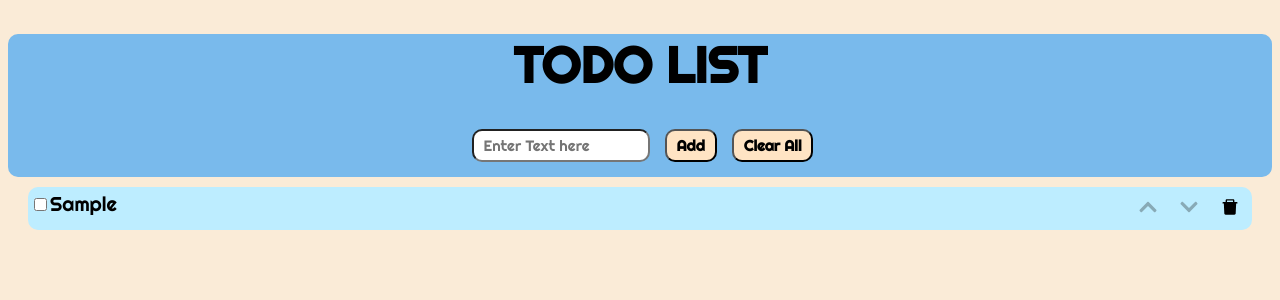
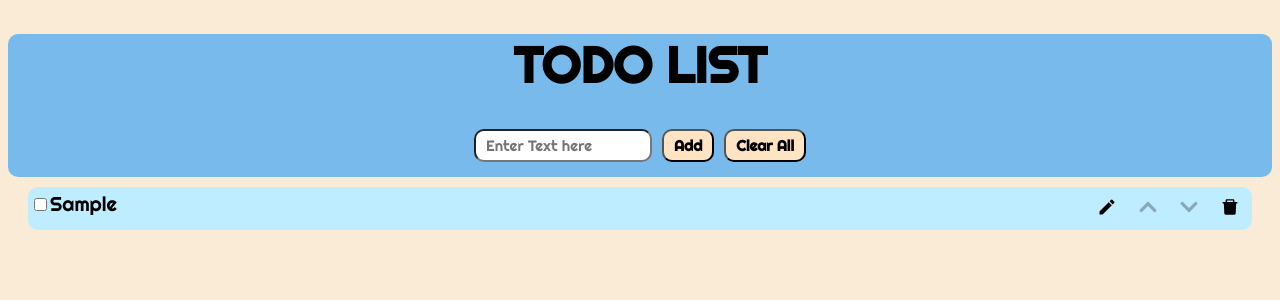
Before and after one commit to kd-shah/ToDoApp, a React (Create React App) app: page / in a window 1280 px wide. Both pictures are taken after typing "Sample" into the empty fields and a click on the button "Add". Shown: the top 300 px of the page. Built offline with nearby package versions, Linux system fonts and the light colour scheme; a web font is replaced by a local one.

Commit message:
features added

```diff
--- /dev/null
+++ b/src/Components/IconButton.js
@@ -0,0 +1,19 @@
+import PropTypes from "prop-types";
+
+export const IconButton = (props) => {
+  return (
+    <button
+      className="buttons"
+      onClick={props.onClick}
+      disabled={props.disabled}
+      title={props.title}
+    >
+      {props.icon}
+    </button>
+  );
+};
+
+IconButton.propTypes = {
+  name: PropTypes.string,
+  onClick: PropTypes.func,
+};
--- a/src/Components/InputView.js
+++ b/src/Components/InputView.js
@@ -1,5 +1,4 @@
 import PropTypes from "prop-types";
-
 
 export const InputView = (props) => {
   return (
@@ -7,14 +6,11 @@ export const InputView = (props) => {
       <input
         id="input"
         className="input"
-        // value={props.value}
+        defaultValue={props.value}
         placeholder={props.placeholder}
         // onChange={props.onChange}
         ref={props.refer}
       />
-
-
-
     </>
   );
 };
--- a/src/Components/ToDoItem.js
+++ b/src/Components/ToDoItem.js
@@ -1,15 +1,18 @@
 import PropTypes from "prop-types";
 export const ToDoItem = (props) => {
   return (
-
-      <label>
-        <input type="checkbox" onChange={props.onChange} className="check"/>
-        {props.value}
-      </label>
-
+    <label>
+      <input
+        type="checkbox"
+        onChange={props.onChange}
+        className="check"
+        checked={props.checked}
+      />
+      {props.value}
+    </label>
   );
 };
 
 ToDoItem.propTypes = {
-  value: PropTypes.string,
+  value: PropTypes.any,
 };
--- a/src/Containers/Tasks.js
+++ b/src/Containers/Tasks.js
@@ -1,45 +1,75 @@
 import "./Tasks.scss";
 import { ToDoItem } from "../Components/ToDoItem.js";
+import { Button } from "../Components/Button.js";
+import { IconButton } from "../Components/IconButton";
 import { FaChevronUp } from "react-icons/fa";
 import { FaChevronDown } from "react-icons/fa";
 import { AiFillDelete } from "react-icons/ai";
+import { MdModeEditOutline } from "react-icons/md";
+import { InputView } from "../Components/InputView";
 
-export const Tasks = ({ todos, down, clear, up, onChangeCheckBox }) => {
-  const tasklist = todos?.map((tasks, index) => {
+export const Tasks = ({
+  todos,
+  down,
+  clear,
+  up,
+  edit,
+  onChangeCheckBox,
+  cancelEdit,
+  saveTask,
+  editTaskRef,
+}) => {
+  const tasklist = todos?.map((task, index) => {
     return (
       <div
-        className={tasks.isActive ? "list" : "inActiveTask"} //Class Selection
-        key={tasks.id}
+        className={task.isActive ? "list" : "inActiveTask"} //Class Selection
+        key={task.id}
       >
-        <ToDoItem
-          value={tasks.item}
-          onChange={() => onChangeCheckBox(tasks.id)}
+        {task.isEditing ? (
+          <>
+            <InputView refer={editTaskRef} value={task.item} />
+            {/* value is default value */}
+            <Button name={"Save"} onClick={() => saveTask(task.id)} />
+            <Button name={"Cancel"} onClick={() => cancelEdit(task.id)} />
+          </>
+        ) : (
+          <ToDoItem
+            value={task.item}
+            onChange={() => onChangeCheckBox(task.id)}
+            checked={task.isActive ? false : true} // checked task is inactive task
+          />
+        )}
+
+        <IconButton
+          className="buttons"
+          onClick={() => clear(task.id)}
+          title={"Delete Task"}
+          icon={<AiFillDelete className="icons" />}
         />
 
-        <button className="buttons">
-          <AiFillDelete className="icons" onClick={() => clear(tasks.id)} />
-        </button>
+        <IconButton
+          disabled={index === todos.length - 1 ? true : false}
+          className="buttons"
+          onClick={() => down(task.id)}
+          title={"Move Task Down"}
+          icon={<FaChevronDown className="icons" />}
+        />
 
-        {index === todos.length - 1 && (
-          <button disabled className="buttons">
-            <FaChevronDown className="icons" onClick={() => down(tasks.id)} />
-          </button>
-        )}
-        {index !== todos.length - 1 && (
-          <button className="buttons">
-            <FaChevronDown className="icons" onClick={() => down(tasks.id)} />
-          </button>
-        )}
-        {index === 0 && (
-          <button disabled className="buttons">
-            <FaChevronUp className="icons" onClick={() => up(tasks.id)} />
-          </button>
-        )}
-        {index !== 0 && (
-          <button className="buttons">
-            <FaChevronUp className="icons" onClick={() => up(tasks.id)} />
-          </button>
-        )}
+        <IconButton
+          disabled={index === 0 ? true : false}
+          className="buttons"
+          onClick={() => up(task.id)}
+          title={"Move Task Up"}
+          icon={<FaChevronUp className="icons" />}
+        />
+
+        <IconButton
+          className="buttons"
+          disabled={task.isEditing ? true : false}
+          onClick={() => edit(task.id)}
+          title={"Edit Task"}
+          icon={<MdModeEditOutline className="icons" />}
+        />
       </div>
     );
   });
--- a/src/Containers/ToDoCreator.js
+++ b/src/Containers/ToDoCreator.js
@@ -7,18 +7,24 @@ import { Tasks } from "./Tasks.js";
 export const ToDoCreator = () => {
   const [todoItems, settodoItem] = useState([]);
 
-  // const [newtodoItem, setnewtodoItem] = useState("");
-
   const inputRef = useRef("");
+  const editTaskRef = useRef("");
 
   //Adding a Task
   const add = () => {
-    settodoItem([
-      ...todoItems,
-      { id: todoItems.length, item: inputRef.current.value, isActive: true },
-    ]);
-
-    // setnewtodoItem("");
+    if (inputRef.current.value === "") {
+      alert("Task Cannot be Empty");
+    } else {
+      settodoItem([
+        ...todoItems,
+        {
+          id: todoItems.length,
+          item: inputRef.current.value,
+          isActive: true,
+          isEditing: false,
+        },
+      ]);
+    }
     inputRef.current.value = "";
   };
 
@@ -27,43 +33,64 @@ export const ToDoCreator = () => {
     settodoItem([]);
   };
 
-
   //Clear Task
-  const clear = (id1) => {
-    const newList = todoItems.filter((taskitem) => taskitem.id !== id1);
+  const clear = (taskid) => {
+    const newList = todoItems.filter((taskitem) => taskitem.id !== taskid);
     settodoItem(newList);
   };
 
   //Move Task Up
-  const up = (u) => {
-    const ind = todoItems.findIndex((taskitem) => taskitem.id === u);
-    if (ind !== 0) {
-      let tempObj = todoItems[ind - 1];
-      todoItems[ind - 1] = todoItems[ind];
-      todoItems[ind] = tempObj;
+  const up = (taskid) => {
+    const index = todoItems.findIndex((taskitem) => taskitem.id === taskid);
+    if (index !== 0) {
+      let tempObj = todoItems[index - 1];
+      todoItems[index - 1] = todoItems[index];
+      todoItems[index] = tempObj;
     }
     settodoItem([...todoItems]);
   };
 
   //Move Task Down
-  const down = (d) => {
-    const ind = todoItems.findIndex((taskitem) => taskitem.id === d);
-
-    if (ind !== todoItems.length - 1) {
-      let tempObj = todoItems[ind + 1];
-      todoItems[ind + 1] = todoItems[ind];
-      todoItems[ind] = tempObj;
-    }
-
-
-
+  const down = (taskid) => {
+    const index = todoItems.findIndex((taskitem) => taskitem.id === taskid);
+    console.log(index);
+    todoItems[index] = todoItems.splice(index + 1, 1, todoItems[index])[0];
     settodoItem([...todoItems]);
   };
 
   //Changing Task status through Check box
-  const onChangeCheckBox = (a) => {
-    const ind = todoItems.findIndex((taskitem) => taskitem.id === a);
-    todoItems[ind].isActive = todoItems[ind].isActive ? false : true;
+  const onChangeCheckBox = (taskid) => {
+    const index = todoItems.findIndex((taskitem) => taskitem.id === taskid);
+
+    todoItems[index].isActive = todoItems[index].isActive ? false : true;
+    console.log(todoItems[index].isActive);
+    settodoItem([...todoItems]);
+  };
+
+  // Edit Task
+  const edit = (taskid) => {
+    const index = todoItems.findIndex((taskitem) => taskitem.id === taskid);
+    settodoItem([...todoItems]);
+    todoItems[index].isEditing = true;
+  };
+
+  // Save Edited Task
+  const saveTask = (taskid) => {
+    const index = todoItems.findIndex((taskitem) => taskitem.id === taskid);
+    const tempTask = todoItems[index].item;
+    if (editTaskRef.current.value !== "") {
+      todoItems[index].item = editTaskRef.current.value;
+    } else {alert("Invalid");
+    todoItems[index].item = tempTask;}
+
+    settodoItem([...todoItems]);
+    todoItems[index].isEditing = false;
+  };
+
+  // Cancel Editing Task
+  const cancelEdit = (taskid) => {
+    const index = todoItems.findIndex((taskitem) => taskitem.id === taskid);
+    todoItems[index].isEditing = false;
     settodoItem([...todoItems]);
   };
 
@@ -72,19 +99,14 @@ export const ToDoCreator = () => {
       <div className="background">
         <h1 className="heading">TODO LIST</h1>
 
-        <InputView
-          // value={newtodoItem}
-          placeholder={"Enter Text here"}
-          // onChange={onChangeEvent}
-          refer={inputRef}
-        />
+        <InputView placeholder={"Enter Text here"} refer={inputRef} />
 
         <Button name={"Add"} onClick={add} />
 
         <Button name={"Clear All"} onClick={clearAll} />
       </div>
 
-      {todoItems.length === 0 && <div className = "noTask">No Tasks</div>}
+      {todoItems.length === 0 && <div className="noTask">No Tasks</div>}
 
       <Tasks
         todos={todoItems}
@@ -92,8 +114,26 @@ export const ToDoCreator = () => {
         down={down}
         clear={clear}
         onChangeCheckBox={onChangeCheckBox}
+        edit={edit}
+        saveTask={saveTask}
+        cancelEdit={cancelEdit}
+        editTaskRef={editTaskRef}
       />
-
     </>
   );
 };
+
+//Alternate methods for swapping
+
+//todoItems[index] = todoItems.splice(index+1, 1, todoItems[index])[0];
+
+// let tempObj = todoItems.splice(index, 1, todoItems[index+1])[0];
+// todoItems.splice(index+1, 1, tempObj);
+
+// Alternate method for changing task status
+
+// if (todoItems[index].isActive === true) {
+//     todoItems[index].isActive = false;
+//      } else {
+//        todoItems[index].isActive = true;
+//      }
--- a/src/Containers/ToDoCreator.scss
+++ b/src/Containers/ToDoCreator.scss
@@ -45,7 +45,7 @@ body {
 .input {
   @include one;
   padding: 5px 10px;
-  margin: 0px 5px 0px 10px;
+  margin: 0px 5px 0px 5px;
   font-size: $font-size-15;
 }
 
```
Also changed, not shown: src/App.js (+25 -1 lines).
